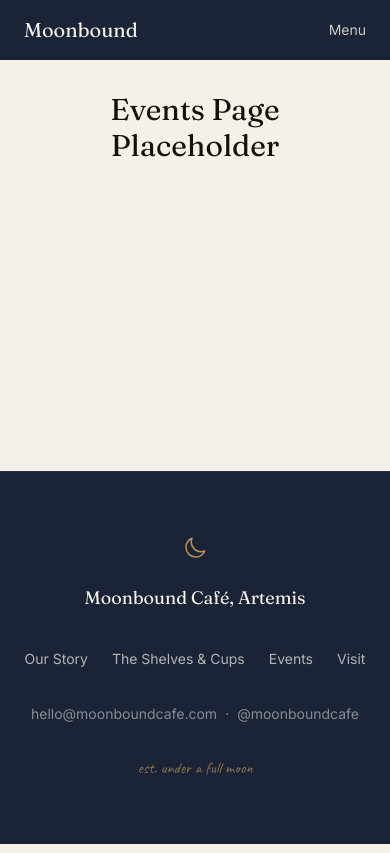
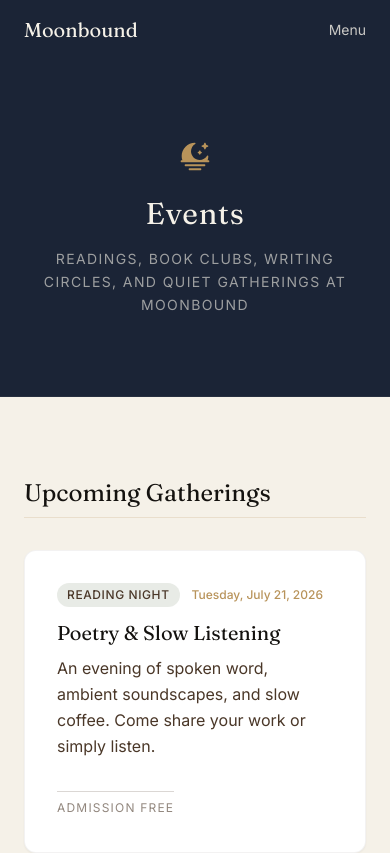
Before and after one commit to jaimelei/artemis, a React (Vite) app: page /events in a window 390 px wide. Shown: the top 853 px of the page. Built offline with nearby package versions, Linux system fonts and the light colour scheme.

Commit message:
011 | Frontend | Feature - Created events section

```diff
--- /dev/null
+++ b/src/data/eventsData.ts
@@ -0,0 +1,39 @@
+import type { EventItem } from '../types';
+
+export const eventsItems: EventItem[] = [
+  {
+    id: 'poetry-night-july',
+    date: '2026-07-21',
+    title: 'Poetry & Slow Listening',
+    description: 'An evening of spoken word, ambient soundscapes, and slow coffee. Come share your work or simply listen.',
+    tag: 'Reading Night',
+  },
+  {
+    id: 'writers-circle-august',
+    date: '2026-08-04',
+    title: 'Nocturnal Writers\' Circle',
+    description: 'Three hours of quiet, collective writing. We provide the coffee and tea; you bring your journals or notebooks.',
+    tag: 'Writing Circle',
+  },
+  {
+    id: 'book-club-august',
+    date: '2026-08-11',
+    title: 'The Book of the Moon Discussion',
+    description: 'Our monthly book club gathering. This month, we host a discussion on the architecture and histories inside the Book of the Moon.',
+    tag: 'Book Club',
+  },
+  {
+    id: 'poetry-espresso-august',
+    date: '2026-08-15',
+    title: 'Poetry & Espresso',
+    description: 'An evening of short readings — yours or borrowed. Five minutes each, no microphone, just voices.',
+    tag: 'Reading Night',
+  },
+  {
+    id: 'autumn-equinox-september',
+    date: '2026-09-06',
+    title: 'Autumn Equinox Gathering',
+    description: 'Seasonal menu launch, warm cider, and a reading from a local author. Doors open at dusk.',
+    tag: 'Seasonal',
+  },
+];
--- /dev/null
+++ b/src/pages/events/components/EmptyState.tsx
@@ -0,0 +1,19 @@
+import { MoonIcon } from '../../../assets/icons/MoonIcon';
+
+export function EmptyState() {
+  return (
+    <div className="py-16 md:py-24 text-center px-6">
+      <div className="flex justify-center mb-6 opacity-30">
+        <MoonIcon className="w-12 h-12 text-walnut-brown" />
+      </div>
+      <h3 className="font-serif text-xl text-ink-black mb-2">
+        A Quiet Spell
+      </h3>
+      <p className="font-sans text-sm md:text-base text-walnut-brown/70 max-w-sm mx-auto leading-relaxed">
+        There are no scheduled events on the horizon. The books remain open, and the kettle is warm.
+      </p>
+    </div>
+  );
+}
+
+export default EmptyState;
--- /dev/null
+++ b/src/pages/events/components/EventCard.tsx
@@ -0,0 +1,70 @@
+import { motion } from 'framer-motion';
+import { Tag } from '../../../components/ui/Tag';
+import { useReducedMotion } from '../../../hooks/useReducedMotion';
+import type { EventItem } from '../../../types';
+
+interface EventCardProps {
+  event: EventItem;
+  index: number;
+}
+
+export function EventCard({ event, index }: EventCardProps) {
+  const reduced = useReducedMotion();
+
+  // Helper to format ISO dates to readable string
+  const formatDate = (dateStr: string) => {
+    const date = new Date(dateStr);
+    return date.toLocaleDateString('en-US', {
+      weekday: 'long',
+      year: 'numeric',
+      month: 'long',
+      day: 'numeric',
+      timeZone: 'UTC', // Ensure consistent output regardless of local settings
+    });
+  };
+
+  const EASE = [0.25, 0.1, 0.25, 1] as const;
+
+  // Staggered scroll-fade (Signature Motion Moment 3)
+  const cardAnimation = {
+    initial: reduced ? false : { opacity: 0, y: 30 },
+    whileInView: { opacity: 1, y: 0 },
+    viewport: { once: true, margin: '-50px' },
+    transition: reduced ? { duration: 0 } : { duration: 0.8, delay: index * 0.1, ease: EASE },
+  };
+
+  return (
+    <motion.article
+      {...cardAnimation}
+      className="bg-white p-8 rounded-xl border border-ink-black/5 shadow-sm hover:shadow-md transition-shadow duration-300 flex flex-col md:flex-row gap-6 justify-between items-start md:items-center"
+    >
+      <div className="flex-1">
+        <div className="flex flex-wrap items-center gap-3 mb-3">
+          <Tag>{event.tag}</Tag>
+          <time
+            dateTime={event.date}
+            className="font-sans text-xs text-antique-gold font-medium"
+          >
+            {formatDate(event.date)}
+          </time>
+        </div>
+
+        <h3 className="font-serif text-xl md:text-2xl text-ink-black mb-2">
+          {event.title}
+        </h3>
+
+        <p className="font-sans text-base text-walnut-brown leading-relaxed max-w-2xl">
+          {event.description}
+        </p>
+      </div>
+
+      <div className="flex-shrink-0 w-full md:w-auto pt-2 md:pt-0">
+        <span className="inline-block font-sans text-xs tracking-widest uppercase text-walnut-brown/60 border-t border-walnut-brown/20 pt-2 md:border-t-0 md:pt-0">
+          Admission Free
+        </span>
+      </div>
+    </motion.article>
+  );
+}
+
+export default EventCard;
--- /dev/null
+++ b/src/pages/events/components/EventList.tsx
@@ -0,0 +1,29 @@
+import { EventCard } from './EventCard';
+import type { EventItem } from '../../../types';
+
+interface EventListProps {
+  events: EventItem[];
+  title?: string;
+  isPast?: boolean;
+}
+
+export function EventList({ events, title, isPast = false }: EventListProps) {
+  if (events.length === 0) return null;
+
+  return (
+    <div className={`max-w-content mx-auto px-6 py-8 ${isPast ? 'opacity-65' : ''}`}>
+      {title && (
+        <h2 className="font-serif text-2xl text-ink-black mb-8 border-b border-antique-gold/20 pb-2">
+          {title}
+        </h2>
+      )}
+      <div className="flex flex-col gap-6">
+        {events.map((event, index) => (
+          <EventCard key={event.id} event={event} index={index} />
+        ))}
+      </div>
+    </div>
+  );
+}
+
+export default EventList;
--- a/src/pages/events/index.tsx
+++ b/src/pages/events/index.tsx
@@ -1,3 +1,62 @@
+import { usePageMeta } from '../../hooks/usePageMeta';
+import { pageMeta } from '../../data/siteMetadata';
+import { PageHeader } from '../../components/common/PageHeader';
+import { EventList } from './components/EventList';
+import { EmptyState } from './components/EmptyState';
+import { NextPageLink } from '../../components/common/NextPageLink';
+import { eventsItems } from '../../data/eventsData';
+
 export default function Events() {
-  return <div className="p-8 text-center"><h1 className="text-3xl font-serif">Events Page Placeholder</h1></div>;
+  usePageMeta(pageMeta.events.title, pageMeta.events.description);
+
+  // Group events into upcoming and past relative to current workspace time (mid 2026)
+  const todayStr = '2026-07-10'; // Unified anchor matching current metadata context
+
+  const upcomingEvents = eventsItems
+    .filter((event) => event.date >= todayStr)
+    .sort((a, b) => a.date.localeCompare(b.date));
+
+  const pastEvents = eventsItems
+    .filter((event) => event.date < todayStr)
+    .sort((a, b) => b.date.localeCompare(a.date)); // Sort past events descending
+
+  const hasEvents = upcomingEvents.length > 0 || pastEvents.length > 0;
+
+  return (
+    <div className="bg-moon-ivory min-h-screen pb-12">
+      <PageHeader
+        title="Events"
+        subtitle="Readings, book clubs, writing circles, and quiet gatherings at Moonbound"
+      />
+
+      <div className="py-12 md:py-20">
+        {!hasEvents ? (
+          <EmptyState />
+        ) : (
+          <>
+            {upcomingEvents.length > 0 ? (
+              <EventList events={upcomingEvents} title="Upcoming Gatherings" />
+            ) : (
+              <div className="max-w-content mx-auto px-6 py-8">
+                <p className="font-sans text-base text-walnut-brown/70 italic text-center">
+                  No upcoming gatherings scheduled. Check back near the next new moon.
+                </p>
+              </div>
+            )}
+
+            {pastEvents.length > 0 && (
+              <div className="mt-12">
+                <EventList events={pastEvents} title="Past Gatherings" isPast />
+              </div>
+            )}
+          </>
+        )}
+      </div>
+
+      <NextPageLink
+        to="/visit"
+        label="Plan Your Visit"
+      />
+    </div>
+  );
 }
```
Also changed, not shown: 1 other file (tests, documents, lock files or other folders).
